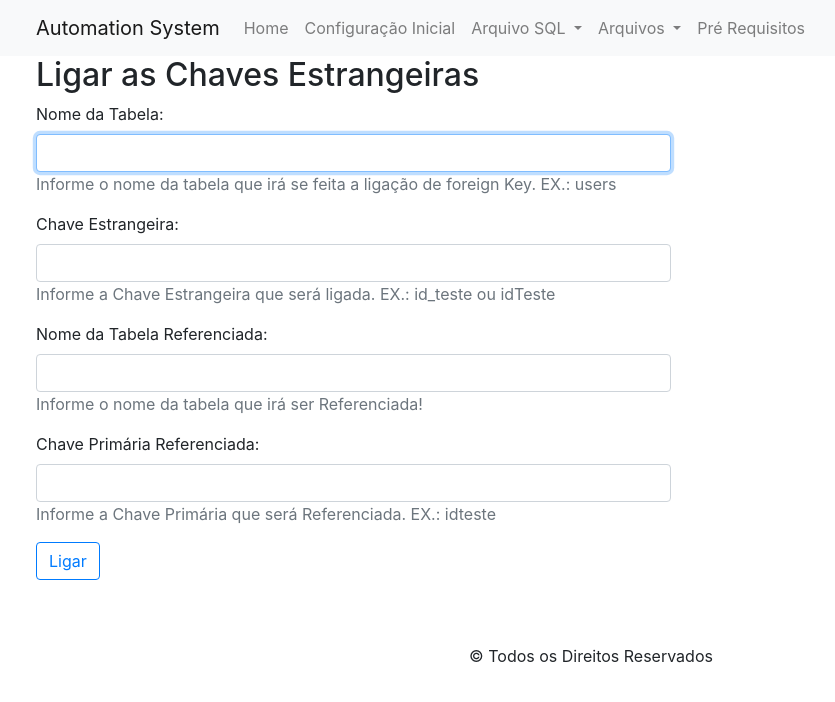
After one commit to huriellopes/Automation-System, a CodeIgniter app: page /database/index.php/principalcontroller/LigarForeignKey in a window 1280 px wide. The commit adds this page. Shown: the top 702 px of the page, without its empty margins (49-884 px from the left). Run offline with CodeIgniter, Linux system fonts and the light colour scheme; some libraries are stand-ins or nearby versions.

Commit message:
Funcionalidade de Criar Arquivo Finalizado

```diff
--- a/application/config/config.php
+++ b/application/config/config.php
@@ -1,6 +1,5 @@
 <?php
 defined('BASEPATH') OR exit('No direct script access allowed');
-
 /*
 |--------------------------------------------------------------------------
 | Base Site URL
--- a/application/config/database.php
+++ b/application/config/database.php
@@ -77,7 +77,7 @@ $db['default'] = array(
 	'dsn'	=> '',
 	'hostname' => 'localhost',
 	'username' => 'root',
-	'password' => '299610',
+	'password' => '',
 	'database' => '',
 	'dbport'   => '3307',
 	'dbdriver' => 'mysqli',
--- a/application/controllers/PrincipalController.php
+++ b/application/controllers/PrincipalController.php
@@ -3,6 +3,7 @@ class Principalcontroller extends CI_Controller {
 
 	public function __construct() {
 		parent::__construct();
+		$this->load->model('ConfiguracoesModel');
 		$this->load->helper('url');
 	}
 
@@ -10,6 +11,75 @@ class Principalcontroller extends CI_Controller {
 		$this->load->view('automatizado/includes/header');
 		$this->load->view('automatizado/includes/menu');
 		$this->load->view('automatizado/principal');
+		$this->load->view('automatizado/includes/footer');
+	}
+
+	public function ConfigInicial() {
+		$this->ConfiguracoesModel->VerificaTabela();
+
+		$dados['dados'] = $this->ConfiguracoesModel->CarregaConfig();
+		$this->load->view('automatizado/includes/header');
+		$this->load->view('automatizado/includes/menu');
+		$this->load->view('automatizado/pages/configinicial',$dados);
+		$this->load->view('automatizado/includes/footer');
+	}
+
+	public function CarregaConfig() {
+		$dados['dados'] = $this->ConfiguracoesModel->CarregaConfig();
+		$this->load->view('automatizado/includes/header');
+		$this->load->view('automatizado/includes/menu');
+		$this->load->view('automatizado/pages/configinicial',$dados);
+		$this->load->view('automatizado/includes/footer');
+	}
+
+	public function GravaConfig() {
+		$this->ConfiguracoesModel->gravaConfig();
+		$this->ConfiguracoesModel->CriaFuncao();
+
+		$this->CarregaConfig();
+	}
+
+	public function atualizaConfig() {
+		$this->ConfiguracoesModel->atualizaConfig();
+		$this->ConfiguracoesModel->CriaFuncao();
+
+		$this->CarregaConfig();
+	}
+
+	public function CriaSQL() {
+		$this->ConfiguracoesModel->CriaArquivo();
+
+		$this->load->view('automatizado/includes/header');
+		$this->load->view('automatizado/includes/menu');
+		$this->load->view('automatizado/pages/CriaSQL');
+		$this->load->view('automatizado/includes/footer');
+	}
+
+	public function CriaArquivo() {
+		$this->ConfiguracoesModel->GravaArquivo();
+		$this->load->view('automatizado/includes/header');
+		$this->load->view('automatizado/includes/menu');
+		$msg['msg'] = "<div class='alert alert-success' role='alert'><strong>Tabela Criada no Arquivo, Continue preenchendo o formulário, para terminar o arquivo SQL!</strong></div>";
+		$this->load->view('msg/msg_success',$msg);
+		$this->load->view('automatizado/pages/CriaSQL');
+		$this->load->view('automatizado/includes/footer');
+	}
+
+	public function LigarForeignKey() {
+		$this->load->view('automatizado/includes/header');
+		$this->load->view('automatizado/includes/menu');
+		$this->load->view('automatizado/pages/ligarForeignKey');
+		$this->load->view('automatizado/includes/footer');
+	}
+
+	public function GravaKey() {
+		$this->ConfiguracoesModel->LigaForeign();
+
+		$this->load->view('automatizado/includes/header');
+		$this->load->view('automatizado/includes/menu');
+		$msg['msg'] = "<div class='alert alert-success' role='alert'><strong>Foreign key ligada com sucesso, continue preenchendo, para continuar ligando as foreign keys!</strong></div>";
+		$this->load->view('msg/msg_success',$msg);
+		$this->load->view('automatizado/pages/ligarForeignKey');
 		$this->load->view('automatizado/includes/footer');
 	}
 
--- a/application/models/ConfiguracoesModel.php
+++ b/application/models/ConfiguracoesModel.php
@@ -3,7 +3,9 @@ defined('BASEPATH') OR exit('No direct script access allowed');
 
 class Configuracoesmodel extends CI_Model {
 	// variavels
-	public $teste = null;
+	public $nome_base = null;
+	public $caminho_backup = null;
+	public $caminho_logs = null;
 
 	public function __construct() {
         parent::__construct();
@@ -11,5 +13,140 @@ class Configuracoesmodel extends CI_Model {
         $this->load->dbutil();
     }
 
+    public function VerificaTabela() {
+    	if(!$this->dbutil->database_exists('automation')) {
+    		$this->db->query('CREATE DATABASE IF NOT EXISTS automation');
+    		$sql = "CREATE TABLE IF NOT EXISTS `automation`.`config` (
+						`id` INT NOT NULL AUTO_INCREMENT,
+						`nome_base` VARCHAR(15) NULL,
+						`caminho_backup` VARCHAR(120) NULL,
+						`caminho_logs` VARCHAR(120) NULL,
+						PRIMARY KEY(`id`)
+    				)";
+
+    		$this->db->query($sql);
+
+    		return 1;
+    	}else {
+    		return 0;
+    	}
+    }
+
+    public function CriaArquivo() {
+        $dados = $this->CarregaConfig();
+
+        $arquivo = fopen($dados[0]->caminho_backup."/".$dados[0]->nome_base.".sql",'wb');
+
+        if(!$arquivo) {
+
+        }else{
+            fwrite($arquivo, trim("-- Criação do DataBase"."\r\nCREATE DATABASE " .$dados[0]->nome_base.";"));
+            fwrite($arquivo,"\r\n\r\n-- Usando o ".$dados[0]->nome_base."\r\nUSE ".$dados[0]->nome_base.";");
+            fclose($arquivo);
+        }
+    }
+
+    public function GravaArquivo() {
+        $dados = $this->CarregaConfig();
+
+        $data = array(
+                    'nameTable' => $this->input->post('nameTable'),
+                    'nameAtributeType' => $this->input->post('nameAtributeType')
+                );
+
+
+        $nameAtributeType = $data['nameAtributeType'];
+        $implode = str_replace("\r\n",",\r\n",$nameAtributeType);
+
+        $arquivo = fopen($dados[0]->caminho_backup."/".$dados[0]->nome_base.".sql",'a');
+
+        if(!$arquivo) {
+
+        }else{
+            fwrite($arquivo,"\r\n\r\n-- Criação da tabela ".$data['nameTable']."\r\nCREATE TABLE ".$data['nameTable']."(\r\nid".$data['nameTable']." int not null auto_increment".",\r\n".$implode.",\r\nPRIMARY KEY(id".$data['nameTable'].")"."\r\n);");
+            fclose($arquivo);
+        }
+    }
+
+    public function LigaForeign() {
+        $dados = $this->CarregaConfig();
+
+        $data = array(
+                'nameTable' => $this->input->post('nameTable'),
+                'Key' => $this->input->post('Key'),
+                'tableReferences' => $this->input->post('tableReferences'),
+                'keyReference' => $this->input->post('keyReference')
+            );
+
+        $arquivo = fopen($dados[0]->caminho_backup."/".$dados[0]->nome_base.".sql",'a');
+
+        if(!$arquivo) {
+
+        }else{
+            fwrite($arquivo, "\r\n\r\n-- Ligando a Foreign key e Constraint \r\nALTER TABLE ".$data['nameTable']. " ADD CONSTRAINT FK_id_".$data['nameTable']." FOREIGN KEY(".$data['Key'].") REFERENCES ".$data['tableReferences']."(".$data['keyReference'].");");
+            fclose($arquivo);
+        }
+    }
+
+    public function gravaConfig() {
+    	$config = array(
+    				'nome_base' => $this->input->post('nome_base'),
+    				'caminho_backup' => $this->input->post('caminho_backup'),
+    				'caminho_logs' => $this->input->post('caminho_logs')
+    			);
+    	$this->db->insert('automation.config', $config);
+    }
+
+    public function atualizaConfig() {
+    	$config = array(
+    				'nome_base' => $this->input->post('nome_base'),
+    				'caminho_backup' => $this->input->post('caminho_backup'),
+    				'caminho_logs' => $this->input->post('caminho_logs')
+    			);
+    	$this->db->update('automation.config', $config);
+    }
+
+    public function CarregaConfig() {
+    	$sql = "SELECT * FROM automation.config";
+    	return $this->db->query($sql)->result();
+    }
+
+    public function CriaFuncao() {
+        $sql = "
+        CREATE PROCEDURE mysql.rename_db(IN old_db VARCHAR(100), IN new_db VARCHAR(100))
+        BEGIN
+            DECLARE current_table VARCHAR(100);
+            DECLARE done INT DEFAULT 0;
+            DECLARE old_tables CURSOR FOR select table_name from information_schema.tables where table_schema = old_db;
+            DECLARE CONTINUE HANDLER FOR NOT FOUND SET done = 1;
+
+            SET @output = CONCAT('DROP SCHEMA IF EXISTS ', new_db, ';');
+            PREPARE stmt FROM @output;
+            EXECUTE stmt;
+
+            SET @output = CONCAT('CREATE SCHEMA IF NOT EXISTS ', new_db, ';');
+            PREPARE stmt FROM @output;
+            EXECUTE stmt;
+
+            OPEN old_tables;
+            REPEAT
+                FETCH old_tables INTO current_table;
+                IF NOT done THEN
+                SET @output = CONCAT('alter table ', old_db, '.', current_table, ' rename ', new_db, '.', current_table, ';');
+                PREPARE stmt FROM @output;
+                EXECUTE stmt;
+
+                END IF;
+            UNTIL done END REPEAT;
+
+            CLOSE old_tables;
+        END
+        ";
+
+        $this->db->query("DROP PROCEDURE IF EXISTS mysql.rename_db");
+
+        $this->db->query($sql);
+    }
+
 }
 ?>
--- a/application/views/automatizado/includes/footer.php
+++ b/application/views/automatizado/includes/footer.php
@@ -1,4 +1,12 @@
-
+	<div class="footer">
+		<div class="container">
+			<div class="row">
+				<div class="col">
+					<p class="text-center mt-5">&copy; Todos os Direitos Reservados</p>
+				</div>
+			</div>
+		</div>
+	</div>
 	<script src="<?=base_url('node_modules/jquery/dist/jquery.min.js');?>"></script>
 	<script src="<?=base_url('node_modules/popper.js/dist/umd/popper.min.js')?>"></script>
 	<script src="<?=base_url('node_modules/bootstrap/dist/js/bootstrap.min.js');?>"></script>
--- a/application/views/automatizado/includes/header.php
+++ b/application/views/automatizado/includes/header.php
@@ -10,5 +10,6 @@
 	<meta name="" content="content">
 	<title>Automation System</title>
 	<link href="<?=base_url('node_modules/bootstrap/dist/css/bootstrap.css');?>" rel="stylesheet" />
+	<link href="<?=base_url('node_modules/css/style.css')?>" rel="stylesheet" />
 </head>
 <body>
--- a/application/views/automatizado/includes/menu.php
+++ b/application/views/automatizado/includes/menu.php
@@ -10,15 +10,25 @@
         <li class="nav-item">
           <a class="nav-link" href="<?=base_url('PrincipalController');?>">Home</a>
         </li>
+        <li class="nav-item">
+          <a class="nav-link" href="<?=base_url('PrincipalController/ConfigInicial')?>">Configuração Inicial</a>
+        </li>
         <li class="nav-item dropdown">
           <a class="nav-link dropdown-toggle" href="#" id="navbarDropdown" role="button" data-toggle="dropdown" aria-haspopup="true" aria-expanded="false">
-            Procedimentos
+            Arquivo SQL
+          </a>
+          <div class="dropdown-menu" aria-labelledby="navbarDropdown">
+            <a class="dropdown-item" href="<?=base_url('PrincipalController/CriaSQL');?>">Criar SQL</a>
+            <a class="dropdown-item" href="<?=base_url('PrincipalController/LigarForeignKey');?>">Ligar Chaves</a>
+            <a class="dropdown-item" href="">Criar Procedures</a>
+          </div>
+        </li>
+        <li class="nav-item dropdown">
+          <a class="nav-link dropdown-toggle" href="#" id="navbarDropdown" role="button" data-toggle="dropdown" aria-haspopup="true" aria-expanded="false">
+            Arquivos
           </a>
           <div class="dropdown-menu" aria-labelledby="navbarDropdown">
             <a class="dropdown-item" href="#">Popular Tabela</a>
-            <a class="dropdown-item" href="#">Criar SQL</a>
-            <div class="dropdown-divider"></div>
-            <a class="dropdown-item" href="#"></a>
           </div>
         </li>
         <li class="nav-item">
--- /dev/null
+++ b/application/views/automatizado/pages/ligarForeignKey.php
@@ -0,0 +1,50 @@
+<div class="ligar">
+	<div class="container">
+		<div class="row">
+			<div class="col">
+				<h2>Ligar as Chaves Estrangeiras</h2>
+			</div>
+		</div>
+
+		<div class="row">
+			<div class="col-7">
+				<form action="<?=base_url('PrincipalController/GravaKey');?>" method="POST" autocomplete="off">
+					<div class="form-row">
+						<div class="col form-group">
+							<label for="">Nome da Tabela:</label>
+							<input type="text" name="nameTable" class="form-control" autofocus required autocomplete="off" />
+							<span class="help-block text-muted">Informe o nome da tabela que irá se feita a ligação de foreign Key. EX.: users</span>
+						</div>
+					</div>
+					<div class="form-row">
+						<div class="col form-group">
+							<label for="">Chave Estrangeira:</label>
+							<input type="text" name="Key" class="form-control"
+							autocomplete="off" required />
+							<span class="help-block text-muted">Informe a Chave Estrangeira que será ligada. EX.: id_teste ou idTeste</span>
+						</div>
+					</div>
+					<div class="form-row">
+						<div class="col form-group">
+							<label for="">Nome da Tabela Referenciada: </label>
+							<input type="text" name="tableReferences" class="form-control" autocomplete="off" required />
+							<span class="help-block text-muted">Informe o nome da tabela que irá ser Referenciada!</span>
+						</div>
+					</div>
+					<div class="form-row">
+						<div class="col form-group">
+							<label for="">Chave Primária Referenciada: </label>
+							<input type="text" name="keyReference" class="form-control" autocomplete="off" required />
+							<span class="help-block text-muted">Informe a Chave Primária que será Referenciada. EX.: idteste</span>
+						</div>
+					</div>
+					<div class="form-row">
+						<div class="col form-group">
+							<button type="submit" class="btn btn-outline-primary">Ligar</button>
+						</div>
+					</div>
+				</form>
+			</div>
+		</div>
+	</div><!-- Fim Container -->
+</div>
--- a/application/views/automatizado/principal.php
+++ b/application/views/automatizado/principal.php
@@ -3,7 +3,7 @@
 		<div class="card-body">
 			<h2 class="card-title text-center">Automation System</h2>
 			<h6 class="card-subtitle mb-2 mt-2 text-muted text-center">Sistema de Automação</h6>
-			<p class="card-text text-center mt-2 mb-2">O sistema de Automação consiste em duas funcionalidades, que são elas popular tabela a partir de um arquivo .txt e outra em criar um banco de dados com uma facilidade incrivel!</p>
+			<p class="card-text text-center mt-2 mb-2">O sistema de Automação consiste em duas funcionalidades, que são elas popular tabela a partir de um arquivo .txt e outra em criar um arquivo SQL completo com uma facilidade em incrível. O Sistema vai automatizar o trabalho de programadores ao fazer arquivos SQL, para seus projetos de desenvolvimento!</p>
 		</div>
 	</div>
 </div>
--- a/application/views/automatizado/requisitos/PreRequisitos.php
+++ b/application/views/automatizado/requisitos/PreRequisitos.php
@@ -3,8 +3,11 @@
 		<div class="card-body">
 			<h2 class="card-title text-center">Pré Requisitos</h2>
 			<p class="card-text text-center mt-2 mb-2">Para utilização do sistema de automação, deverá se atentar para alguns pré-requisitos que está listado abaixo: </p>
-			<ul class="card-text mt-3 mb-3">
+			<ul class="card-text mt-3 mb-3 requisito">
 				<li>Mysql 5</li>
+				<li>Navegador Opera ou Google Chrome</li>
+				<li>Mysql Workbench ou DBeaver</li>
+				<li>Sublime</li>
 			</ul>
 		</div>
 	</div>
```
Also changed, not shown: application/views/automatizado/pages/CriaSql.php (added, +35 -0 lines), application/views/automatizado/pages/configInicial.php (added, +48 -0 lines), application/views/msg/msg_success.php (added, +7 -0 lines), Readme.md, 2 other files.
